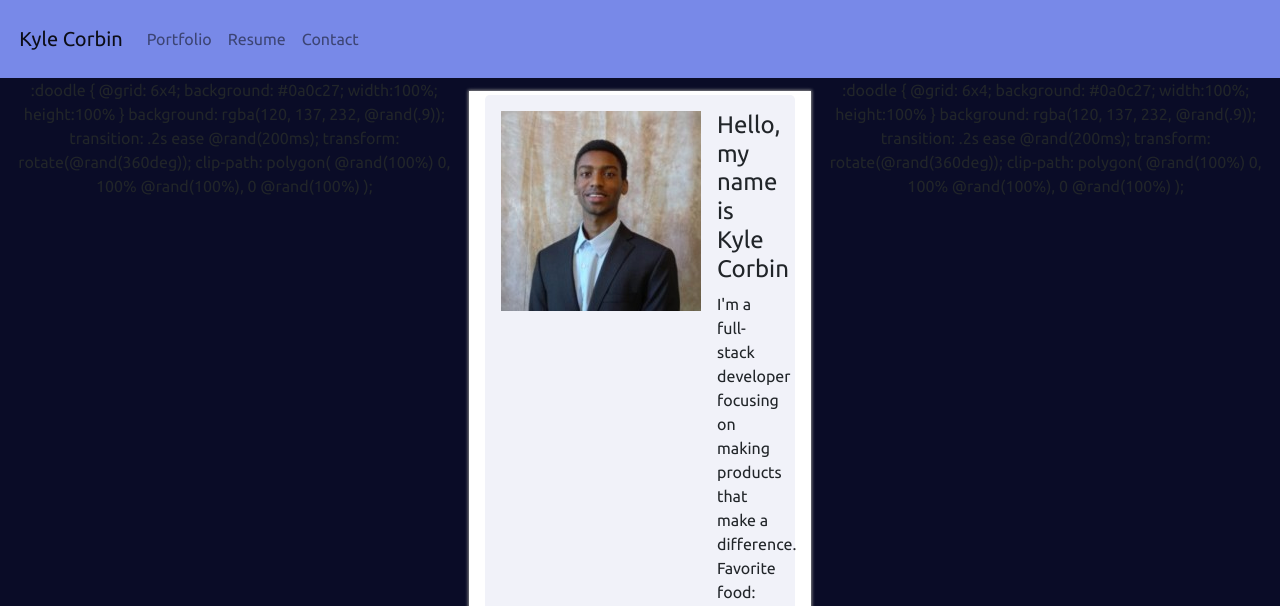
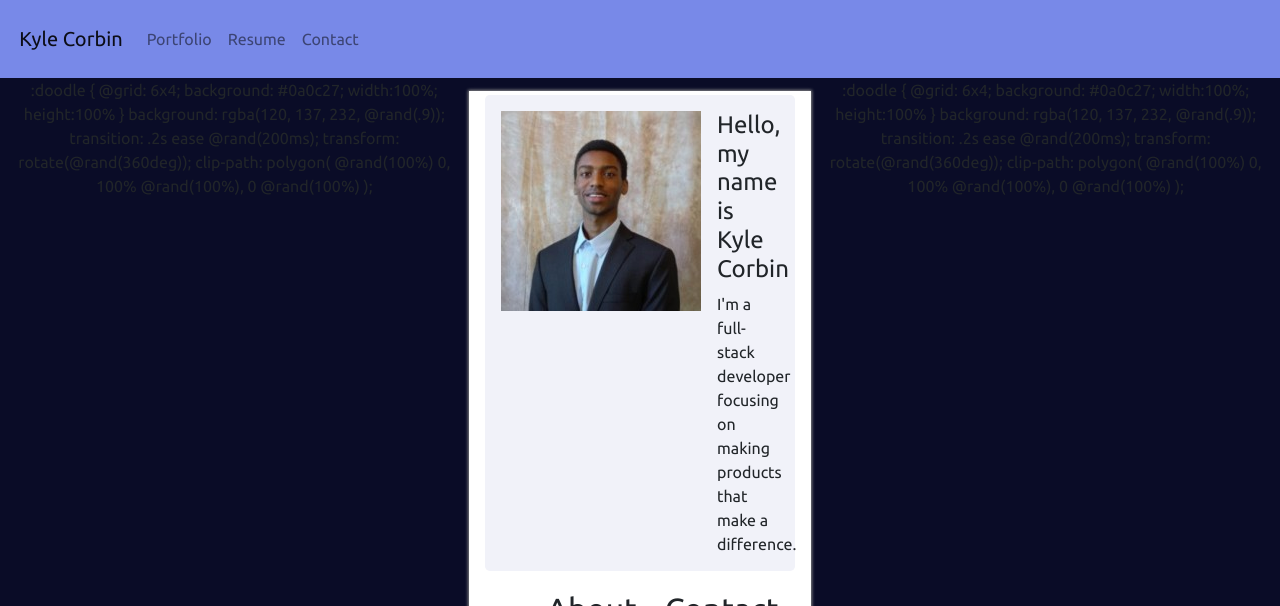
Before and after one commit to YeetOrBeYate/KyleCorbin, a React (Create React App) app: page / in a window 1280 px wide. Shown: the top 606 px of the page. Built offline with nearby package versions, Linux system fonts and the light colour scheme; no server answers.

Commit message:
made some small edits to the home page

```diff
--- a/src/comp/Home.js
+++ b/src/comp/Home.js
@@ -17,15 +17,15 @@ const Home=()=>{
                 <Media heading>
                 Hello, my name is Kyle Corbin
                 </Media>
-                I'm a full-stack developer focusing on making products that make a difference. Favorite food: Mac and Cheese.
+                I'm a full-stack developer focusing on making products that make a difference.
             </Media>
         </Media>
         <div className="homeFlex">
             <div className="homeChild">
                 <h2>About me</h2>
                 <p>I like seeking opportunities and challenges that are meaningful to me. I graduated from Georgia College with a B.B.A in MIS in August 2018.
-                Soon after I began work at Exela Technologies in a Systems Analyst role. During my time there I was exposed to engaging work, full of problem solving and planning.</p>
-                <p>After much exposure to it, I wanted to learn programing in a more formal setting. In September 2019 I enrolled in Lambda school's full-stack developer program. Learning in a 100% remote environment allowed me to develop self-discipline regarding team-projects, and my personal reasearch and projects. </p>
+                Soon after that, I began work at Exela Technologies in a Systems Analyst role. During my time there I was exposed to engaging work, full of problem solving and planning.</p>
+                <p>After much exposure to IT in a production setting, I wanted to learn programing in a more formal setting. In September 2019 I enrolled in Lambda school's full-stack developer program. Learning in a 100% remote environment allowed me to develop self-discipline for both school and personal projects.</p>
             </div>
             <div>
                 <h2>Contact</h2>
```
